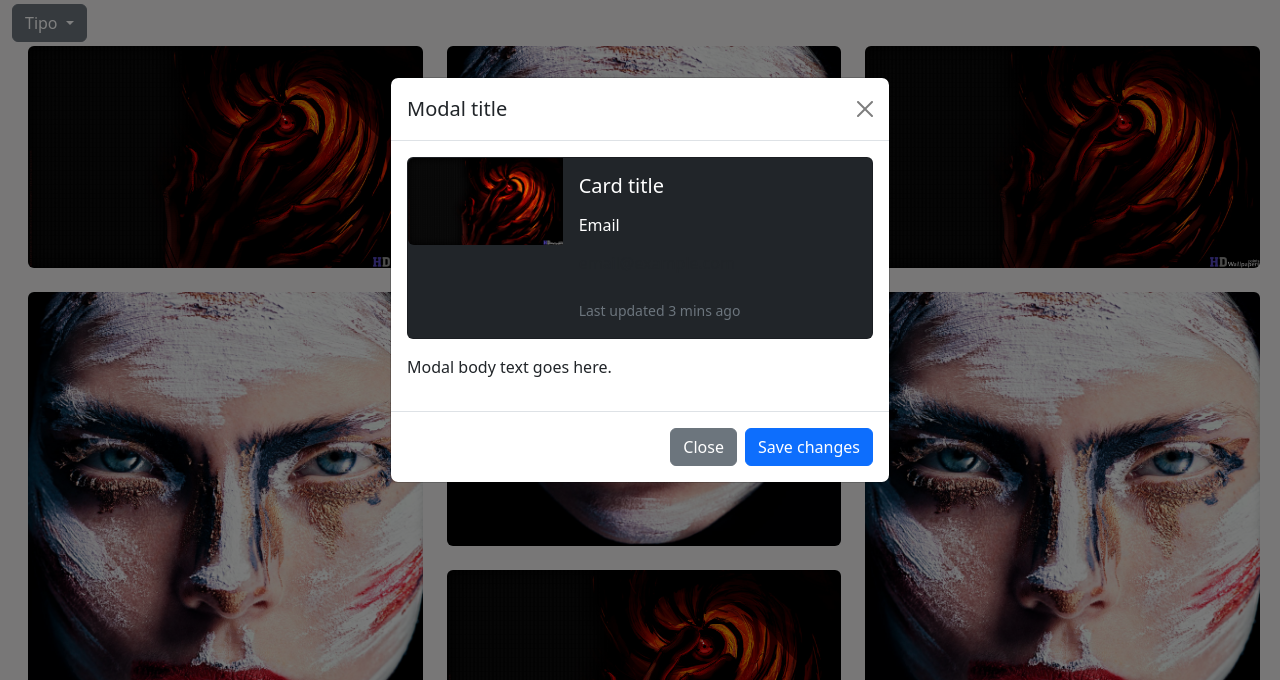
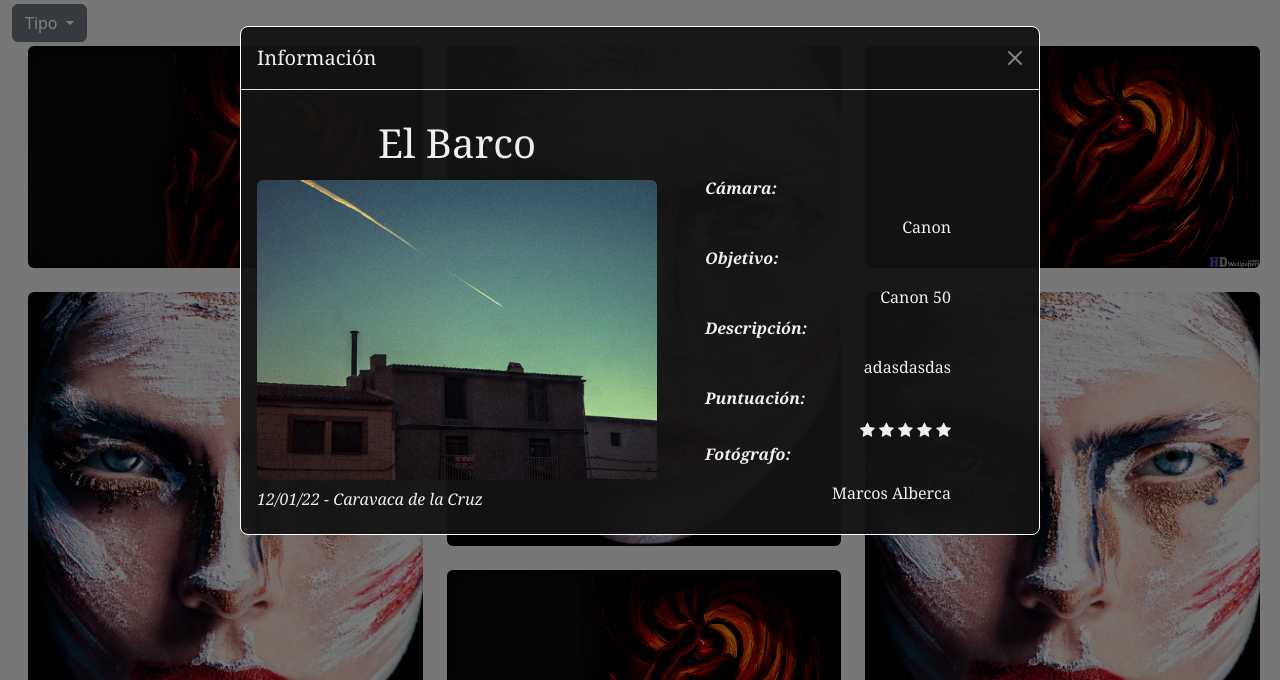
Before and after one commit to Courneyt/Proyecto, a plain HTML site: page galeria.html in a window 1280 px wide. Both pictures are taken after a click on the picture 225 px from the left and 277 px from the top of the page. Shown: the part 120-800 px from the top of the page. Drawn offline with nearby package versions, Linux system fonts and the light colour scheme.

Commit message:
modal casi terminado

```diff
--- a/APUNTES.TXT
+++ b/APUNTES.TXT
@@ -1,6 +1,8 @@
 https://www.youtube.com/watch?v=MLaBYDgs0hc
 https://freefrontend.com/bootstrap-galleries/
 https://www.youtube.com/watch?v=SSPdr2jHtIs
+Estrellas:
+https://www.youtube.com/watch?v=KcwqodH4bGU
 
 LA PRIMERA FOTO DEL CONTENEDOR NO DEBE TENER PADDING
  Quitar la barra a las iamgenes
--- a/estilos.css
+++ b/estilos.css
@@ -1,5 +1,4 @@
-
-header{
+header {
     height: 58px;
 }
 
@@ -9,8 +8,8 @@ h1 {
     font-family: 'Bebas Neue', cursive;
 }
 
-body{
-    background-color:#F0EEEE
+body {
+    background-color: #F0EEEE
 }
 
 #subTitle {
@@ -22,16 +21,16 @@ main {
     padding-top: 20px;
 }
 
-footer{
+footer {
     text-align: center;
     color: white;
 }
 
-.contenidoNav{
+.contenidoNav {
     margin-left: 650px;
 }
 
-#btSocial:hover{
+#btSocial:hover {
     transform: scale(1.3);
 }
 
@@ -50,32 +49,73 @@ footer{
     margin-right: 24px;
 }
 
-#contenedorSlider{
+#contenedorSlider {
     max-height: 1000px;
     max-width: 1000px;
 }
 
-#autorPerfil{
+#autorPerfil {
     max-width: 800px;
     color: white;
 }
 
-#Copyright{
+#Copyright {
     background-color: rgba(0, 0, 0, 0.2);
 }
 
-#perfil{
+#perfil {
     max-width: 200px;
     max-height: 200px;
 }
 
-.pensamiento{
+.pensamiento {
     text-align: justify;
     font-family: Arial, Helvetica, sans-serif;
 }
 
-.itemBG{
+.itemBG {
     background-color: black;
+}
+
+.contenedorModalImagen {
+    max-width: 400px;
+}
+
+.modal-content{
+    font-family: Cambria, Cochin, Georgia, Times, 'Times New Roman', serif;
+    background-color:#131313F2;
+    border-color: white;
+    color:#F0EEEE
+}
+
+#titlePhoto {
+    font-size: 2.5em;
+    text-align: center;
+}
+
+#date-location {
+    font-style: oblique;
+}
+
+.contenedorModalInfo>div>label {
+    font-style: italic;
+    font-weight: bold;
+}
+
+.contenedorModalInfo>div>input, .contenedorModalImagen>div>input {
+    color:#F0EEEE;
+}
+
+.contenedorModalInfo{
+   margin-top: 70px;
+}
+
+#puntuacion{
+    text-align: end;
+}
+
+.btn-close{
+    background-image: url(close.png);
 }
 
 /* The navigation bar */
@@ -83,8 +123,10 @@ footer{
     overflow: hidden;
     background-color: #333; */
 /*  position: fixed; /* Set the navbar to fixed position */
-  /*   top: 0; */ /* Position the navbar at the top of the page */
-    /* width: 100%;  */ /* Full width */
+/*   top: 0; */
+/* Position the navbar at the top of the page */
+/* width: 100%;  */
+/* Full width */
 /*}*/
 
 /* Links inside the navbar */
--- a/galeria.html
+++ b/galeria.html
@@ -7,6 +7,7 @@
   <title>MomentCap</title>
   <link href="https://cdn.jsdelivr.net/npm/bootstrap@5.2.3/dist/css/bootstrap.min.css" rel="stylesheet"
     integrity="sha384-rbsA2VBKQhggwzxH7pPCaAqO46MgnOM80zW1RWuH61DGLwZJEdK2Kadq2F9CUG65" crossorigin="anonymous">
+  <link rel="stylesheet" href="https://cdnjs.cloudflare.com/ajax/libs/font-awesome/4.7.0/css/font-awesome.min.css" />
   <link rel="stylesheet" href="estilos.css">
 </head>
 
@@ -189,81 +190,102 @@
       </div> -->
     <div class="row m-1">
       <div class="col-lg-4 mb-1">
-        <img id="dibujosLandscape" src="Naruto Shippuden hd wallpapers 2013 HD Wallpaper.jpg"
-          class="w-100 mb-4 rounded" data-bs-toggle="modal" data-bs-target="#modalDesc" alt="...">
+        <img id="dibujosLandscape" src="Naruto Shippuden hd wallpapers 2013 HD Wallpaper.jpg" class="w-100 mb-4 rounded"
+          data-bs-toggle="modal" data-bs-target="#modalDesc" alt="...">
         <img id="dibujosPortrait" src="cara.jpg" class="w-100 mb-4 rounded" alt="...">
       </div>
       <div class="col-lg-4 mb-1">
         <img id="dibujosPortrait" src="cara.jpg" class="w-100 mb-4 rounded" alt="...">
-        <img id="dibujosLandscape" src="Naruto Shippuden hd wallpapers 2013 HD Wallpaper.jpg"
-        class="w-100 mb-4 rounded" alt="...">
+        <img id="dibujosLandscape" src="Naruto Shippuden hd wallpapers 2013 HD Wallpaper.jpg" class="w-100 mb-4 rounded"
+          alt="...">
       </div>
       <div class="col-lg-4 mb-1">
-        <img id="dibujosLandscape" src="Naruto Shippuden hd wallpapers 2013 HD Wallpaper.jpg"
-          class="w-100 mb-4 rounded" alt="...">
+        <img id="dibujosLandscape" src="Naruto Shippuden hd wallpapers 2013 HD Wallpaper.jpg" class="w-100 mb-4 rounded"
+          alt="...">
         <img id="dibujosPortrait" src="cara.jpg" class="w-100 mb-4 rounded" alt="...">
       </div>
       <div class="col-lg-4 mb-1">
         <img id="dibujosPortrait" src="cara.jpg" class="w-100 mb-4 rounded" alt="...">
-        <img id="dibujosLandscape" src="Naruto Shippuden hd wallpapers 2013 HD Wallpaper.jpg"
-        class="w-100 mb-4 rounded" alt="...">
+        <img id="dibujosLandscape" src="Naruto Shippuden hd wallpapers 2013 HD Wallpaper.jpg" class="w-100 mb-4 rounded"
+          alt="...">
       </div>
       <div class="col-lg-4 mb-1">
-        <img id="dibujosLandscape" src="img/Campo.jpg"
-          class="w-100 mb-4 rounded" alt="...">
+        <img id="dibujosLandscape" src="img/Campo.jpg" class="w-100 mb-4 rounded" alt="...">
         <img id="dibujosPortrait" src="cara.jpg" class="w-100 mb-4 rounded" alt="...">
       </div>
       <div class="col-lg-4 mb-1">
         <img id="dibujosPortrait" src="cara.jpg" class="w-100 mb-4 rounded" alt="...">
-        <img id="dibujosLandscape" src="Naruto Shippuden hd wallpapers 2013 HD Wallpaper.jpg"
-        class="w-100 mb-4 rounded" alt="...">
+        <img id="dibujosLandscape" src="Naruto Shippuden hd wallpapers 2013 HD Wallpaper.jpg" class="w-100 mb-4 rounded"
+          alt="...">
       </div>
       <div class="col-lg-4 mb-1">
-        <img id="dibujosLandscape" src="Naruto Shippuden hd wallpapers 2013 HD Wallpaper.jpg"
-          class="w-100 mb-4 rounded" alt="...">
+        <img id="dibujosLandscape" src="Naruto Shippuden hd wallpapers 2013 HD Wallpaper.jpg" class="w-100 mb-4 rounded"
+          alt="...">
         <img id="dibujosPortrait" src="cara.jpg" class="w-100 mb-4 rounded" alt="...">
       </div>
       <div class="col-lg-4 mb-1">
         <img id="dibujosPortrait" src="cara.jpg" class="w-100 mb-4 rounded" alt="...">
-        <img id="dibujosLandscape" src="Naruto Shippuden hd wallpapers 2013 HD Wallpaper.jpg"
-        class="w-100 mb-4 rounded" alt="...">
+        <img id="dibujosLandscape" src="Naruto Shippuden hd wallpapers 2013 HD Wallpaper.jpg" class="w-100 mb-4 rounded"
+          alt="...">
       </div>
       <div class="col-lg-4 mb-1">
-        <img id="dibujosLandscape" src="Naruto Shippuden hd wallpapers 2013 HD Wallpaper.jpg"
-          class="w-100 mb-4 rounded" alt="...">
+        <img id="dibujosLandscape" src="Naruto Shippuden hd wallpapers 2013 HD Wallpaper.jpg" class="w-100 mb-4 rounded"
+          alt="...">
         <img id="dibujosPortrait" src="cara.jpg" class="w-100 mb-4 rounded" alt="...">
       </div>
     </div>
   </main>
-  <div  id=modalDesc class="modal" tabindex="-1">
-    <div class="modal-dialog modal-dialog-centered">
+  <div id=modalDesc class="modal" tabindex="-1">
+    <div class="modal-dialog modal-dialog-centered modal-lg">
       <div class="modal-content">
         <div class="modal-header">
-          <h5 class="modal-title">Modal title</h5>
-          <button type="button" class="btn-close" data-bs-dismiss="modal" aria-label="Close"></button>
+          <h5 class="modal-title">Información</h5>
+          <button type="button" class="btn-close fa-duotone fa-xmark" data-bs-dismiss="modal" aria-label="Close"></button>
         </div>
         <div class="modal-body">
-          <div class="card mb-3 text-bg-dark" style="max-width: 540px;">
-            <div class="row g-0">
-              <div class="col-md-4">
-                <img src="Naruto Shippuden hd wallpapers 2013 HD Wallpaper.jpg" class="img-fluid rounded-start" alt="...">
+          <div class="d-flex flex-row">
+            <div class="contenedorModalImagen me-5">
+              <div>
+                <input type="text" readonly class="form-control-plaintext" id="titlePhoto" value="El Barco">
               </div>
-              <div class="col-md-8">
-                <div class="card-body">
-                  <h5 class="card-title">Card title</h5>
-                  <p class="card-text">
-                    <label for="staticEmail" class="col-sm-2 col-form-label">Email</label>
-                    <input type="text" readonly class="form-control-plaintext" id="staticEmail" value="email@example.com">
-                  <p class="card-text"><small class="text-muted">Last updated 3 mins ago</small></p>
+              <div>
+                <img src="estela.jpg" class="rounded float-start img-fluid" alt="...">
+              </div>
+              <div>
+                <input type="text" readonly class="form-control-plaintext text-start" id="date-location"
+                  value="12/01/22 - Caravaca de la Cruz">
               </div>
             </div>
+            <div class="contenedorModalInfo rounded">
+              <div>
+                <label for="camera" class="form-label">Cámara:</label>
+                <input type="text" readonly class="form-control-plaintext text-end" id="camera" value="Canon">
+              </div>
+              <div>
+                <label for="lente" class="form-label">Objetivo:</label>
+                <input type="text" readonly class="form-control-plaintext text-end" id="lente" value="Canon 50">
+              </div>
+              <div>
+                <label for="descripcion" class="form-label">Descripción:</label>
+                <input type="text" readonly class="form-control-plaintext text-end" id="descripcion" value="adasdasdas">
+              </div>
+              <div>
+                <label for="puntuacion" class="form-label">Puntuación:</label>
+                <div id="puntuacion">
+                  <span class="fa fa-star"></span>
+                  <span class="fa fa-star"></span>
+                  <span class="fa fa-star"></span>
+                  <span class="fa fa-star"></span>
+                  <span class="fa fa-star"></span>
                 </div>
               </div>
-          <p>Modal body text goes here.</p>
+              <div>
+                <label for="autor" class="form-label">Fotógrafo:</label>
+                <input type="text" readonly class="form-control-plaintext text-end" id="autor" value="Marcos Alberca">
               </div>
-        <div class="modal-footer">
-          <button type="button" class="btn btn-secondary" data-bs-dismiss="modal">Close</button>
-          <button type="button" class="btn btn-primary">Save changes</button>
+
+            </div>
+            <div>
             </div>
           </div>
         </div>
```
Also changed, not shown: close.png (added). Lines whose indentation alone changed are shown as unchanged.
